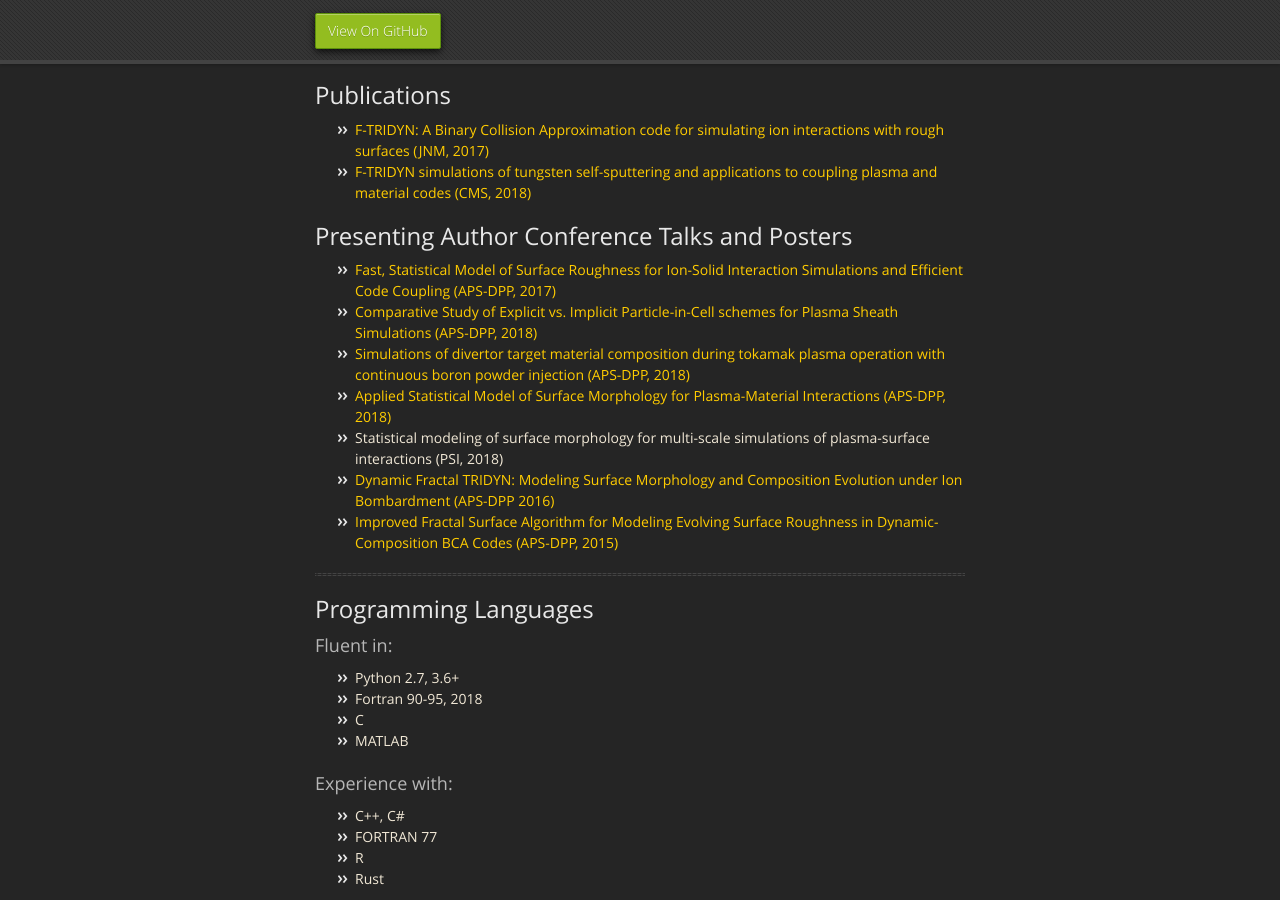
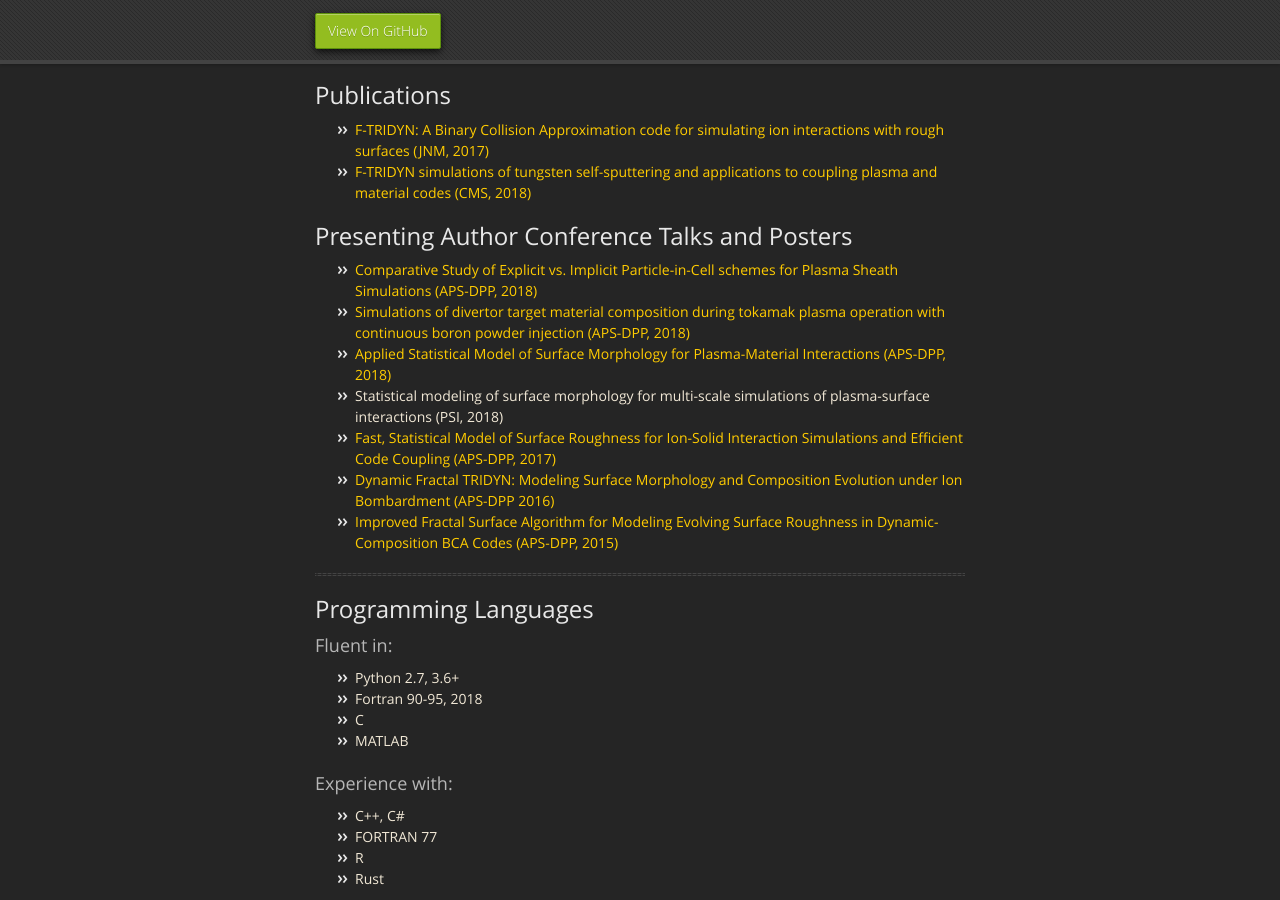
Before and after one commit to drobnyjt/test_jekyll, a Jekyll site: the page built from index.md, in a window 1280 px wide and 900 px high, scrolled down 436 px. Built offline with Jekyll 4.4.1, drawn with Linux system fonts in a browser that asks for light colours; our own code applies the rules of GitHub Pages for plain Markdown files.

```diff
--- a/index.md
+++ b/index.md
@@ -22,11 +22,11 @@ layout: default
 
 ## Presenting Author Conference Talks and Posters
 
-* [Fast, Statistical Model of Surface Roughness for Ion-Solid Interaction Simulations and Efficient Code Coupling (APS-DPP, 2017)](https://meetings.aps.org/Meeting/DPP17/Session/UO4.3)
 * [Comparative Study of Explicit vs. Implicit Particle-in-Cell schemes for Plasma Sheath Simulations (APS-DPP, 2018)](https://meetings.aps.org/Meeting/DPP18/Session/CP11.81)
 * [Simulations of divertor target material composition during tokamak plasma operation with continuous boron powder injection (APS-DPP, 2018)](https://meetings.aps.org/Meeting/DPP18/Session/JP11.93)
 * [Applied Statistical Model of Surface Morphology for Plasma-Material Interactions (APS-DPP, 2018)](https://meetings.aps.org/Meeting/DPP18/Session/NM9.7)
 * Statistical modeling of surface morphology for multi-scale simulations of plasma-surface interactions (PSI, 2018)
+* [Fast, Statistical Model of Surface Roughness for Ion-Solid Interaction Simulations and Efficient Code Coupling (APS-DPP, 2017)](https://meetings.aps.org/Meeting/DPP17/Session/UO4.3)
 * [Dynamic Fractal TRIDYN: Modeling Surface Morphology and Composition Evolution under Ion Bombardment (APS-DPP 2016)](https://meetings.aps.org/Meeting/DPP16/Session/JP10.153)
 * [Improved Fractal Surface Algorithm for Modeling Evolving Surface Roughness in Dynamic-Composition BCA Codes (APS-DPP, 2015)](https://meetings.aps.org/Meeting/DPP15/Session/PM11.7)
 
```
